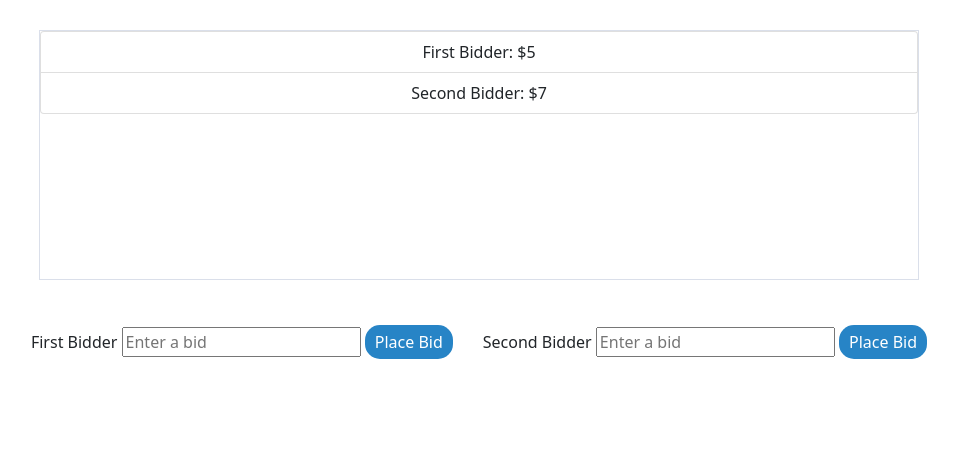
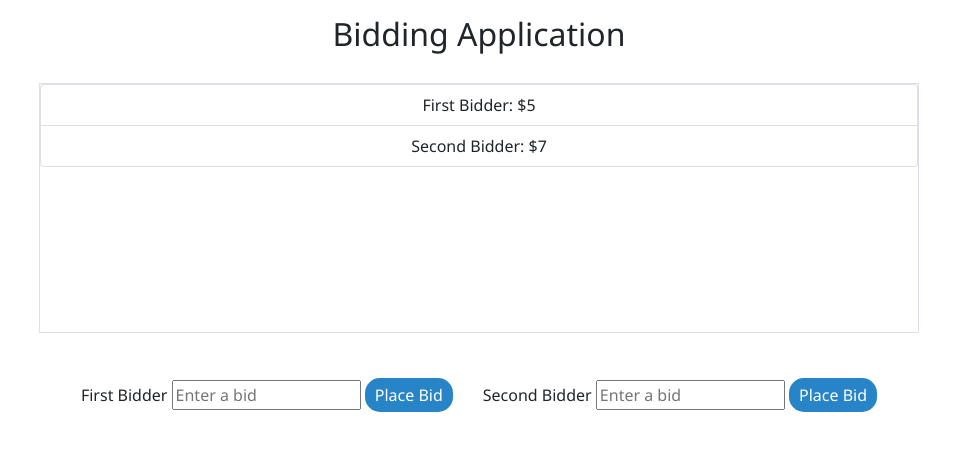
Before and after one commit to sherylmoser/jsBiddingApp, a plain HTML site: page index.html in a window 1280 px wide. Shown: the whole page, without its empty margins (161-1119 px from the left). Drawn offline with nearby package versions, Linux system fonts and the light colour scheme.

Commit message:
app finished

```diff
--- a/index.html
+++ b/index.html
@@ -6,6 +6,9 @@
     <meta http-equiv="X-UA-Compatible" content="IE=edge">
     <meta name="viewport" content="width=device-width, initial-scale=1.0">
     <title>Bidding App</title>
+    <link rel="preconnect" href="https://fonts.googleapis.com">
+    <link rel="preconnect" href="https://fonts.gstatic.com" crossorigin>
+    <link href="https://fonts.googleapis.com/css2?family=Noto+Sans&display=swap" rel="stylesheet">
     <link href="https://cdn.jsdelivr.net/npm/bootstrap@5.0.2/dist/css/bootstrap.min.css" rel="stylesheet"
         integrity="sha384-EVSTQN3/azprG1Anm3QDgpJLIm9Nao0Yz1ztcQTwFspd3yD65VohhpuuCOmLASjC" crossorigin="anonymous">
     <link rel="stylesheet" href="css/style.css">
@@ -13,6 +16,7 @@
 
 <body>
     <div class="bidContainer container-fluid">
+        <h2>Bidding Application</h2>
         <div id="arrayDisplay">
 
         </div>
--- a/scss/style.scss
+++ b/scss/style.scss
@@ -8,6 +8,13 @@ $spacing: 15px;
     padding: 5px 10px;
     border-radius: $spacing;
 }
+body {
+    font-family: 'Noto Sans', sans-serif;
+}
+h2 {
+    text-align: center;
+    margin-top: $spacing;
+}
 .input {
     padding: $spacing;
     button {
@@ -17,7 +24,6 @@ $spacing: 15px;
 #arrayDisplay {
     width: 70%;
     margin: $spacing*2 auto;
-    // padding: $spacing;
     text-align: center;
     min-height: 250px;
     border: 1px solid #dadfea;
```
Also changed, not shown: css/style.css, 1 other file.
